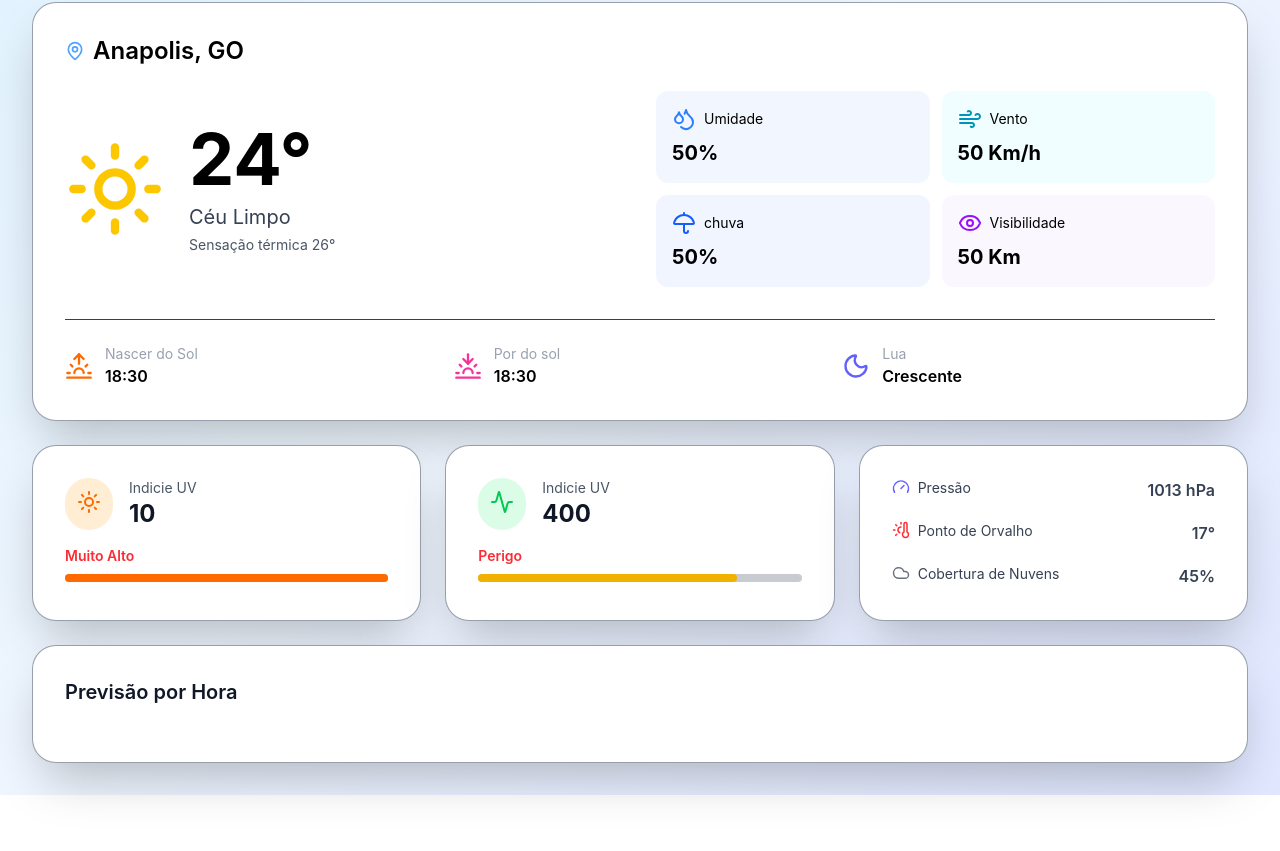
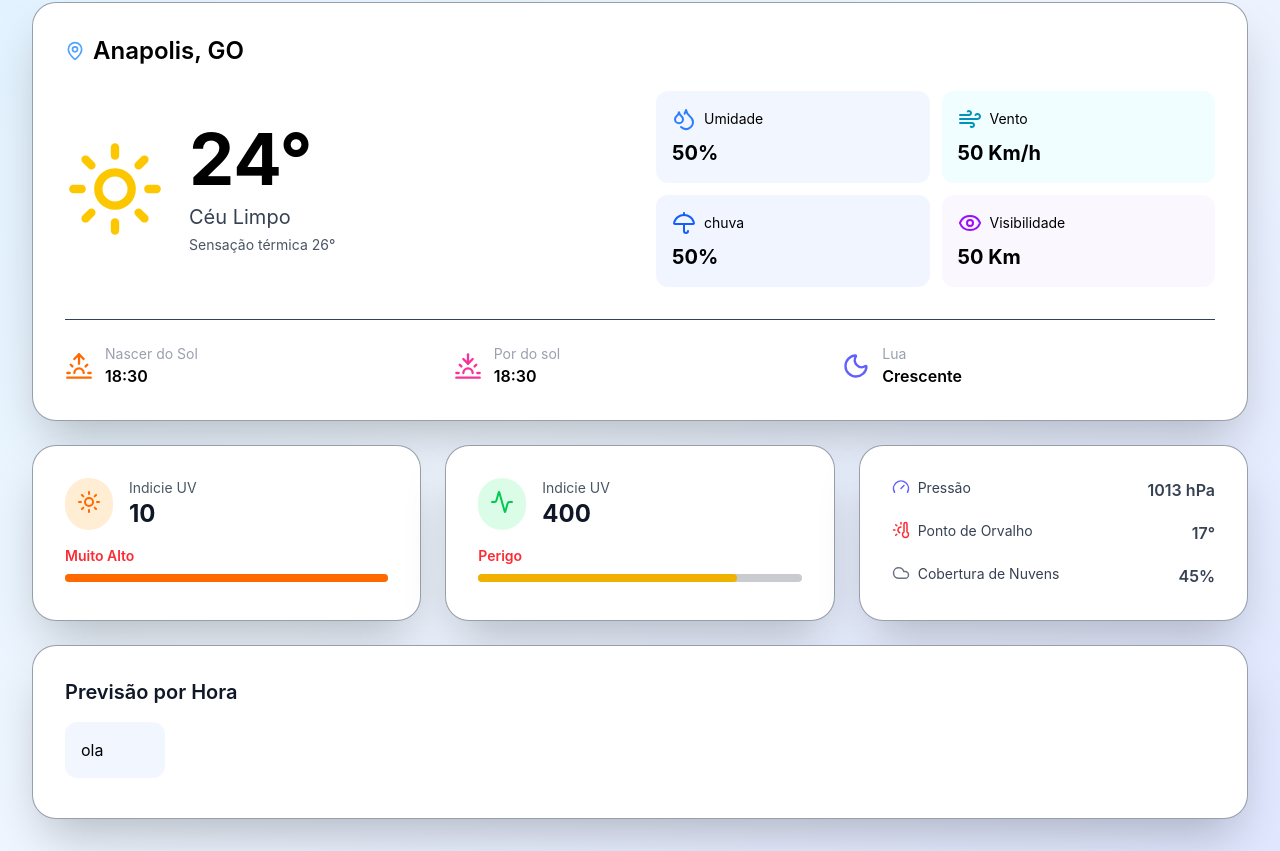
Before and after one commit to guilhermejorge0323/weather-web-APP, a React (Vite) app: page / in a window 1280 px wide. Shown: the part 182-1033 px from the top of the page. Before the commit the page ends 977 px from the top, so only its background shows below. Built offline with nearby package versions, Linux system fonts and the light colour scheme.

Commit message:
base dos cards de info das previsoe pronto

```diff
--- /dev/null
+++ b/src/components/Main/Cards/Predictions/CardInfo.jsx
@@ -0,0 +1,7 @@
+export const CardInfo = ({ children, width, height}) => {
+    return (
+        <div className={`flex-shrink-0 rounded-xl p-4 dark:bg-slate-700/50 w-[${width}] bg-blue-50/80 h-[${height}]`}>
+            {children}
+        </div>
+    )
+}
--- a/src/components/Main/Cards/Predictions/CardPerHours/CardInfoHours.jsx
+++ b/src/components/Main/Cards/Predictions/CardPerHours/CardInfoHours.jsx
@@ -1 +1,9 @@
-export const CardInfoHours = () =>  {}
+import { CardInfo } from "../CardInfo"
+
+export const CardInfoHours = () =>  {
+    return (
+        <CardInfo height={'140px'} width={'100px'}>
+            <h2>ola</h2>
+        </CardInfo>
+    )
+}
--- a/src/components/Main/Cards/Predictions/CardPerHours/CardPerHours.jsx
+++ b/src/components/Main/Cards/Predictions/CardPerHours/CardPerHours.jsx
@@ -1,12 +1,13 @@
 import { Card } from "../../Card"
 import { TitleCardPredictions } from "../TittleCardPredictions"
+import { CardInfoHours } from "./CardInfoHours"
 
 export const CardPerHours = () => {
     return (
         <Card>
             <TitleCardPredictions>Previsão por Hora</TitleCardPredictions>
             <div className="flex gap-4 overflow-x-auto pb-2">
-
+                <CardInfoHours />
             </div>
         </Card>
     )
```
